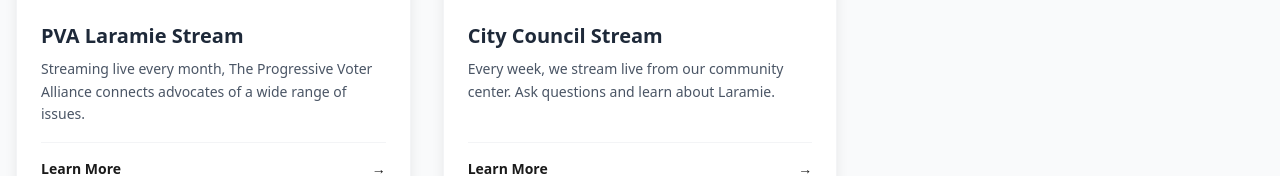
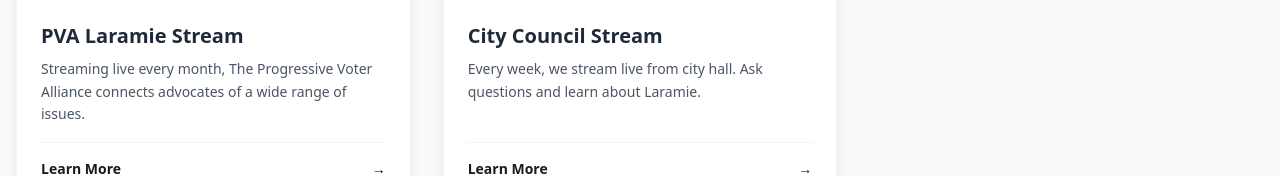
Before and after one commit to Laramie247/laramie247, a Next.js app: page /event_board in a window 1280 px wide. Shown: the part 1375-1551 px from the top of the page. Built offline with nearby package versions, Linux system fonts and the light colour scheme.

Commit message:
updated description of city hall stream in community events

```diff
--- a/data/communityEvents.ts
+++ b/data/communityEvents.ts
@@ -68,8 +68,8 @@
     {
         title: "City Council Stream",
         slug: "town-hall-stream",
-        description: "Every week, we stream live from our community center. Ask questions and learn about Laramie.",
-        detailedDescription: "Our weekly City Council Stream brings the community center to your living room. It's an open forum where residents can engage directly with local officials, organizers, and each other. Have a question about a new development project? promoting a local event? This is the place. We believe in transparent communication and active civic engagement. Tune in, speak up, and be part of the solution.",
+        description: "Every week, we stream live from city hall. Ask questions and learn about Laramie.",
+        detailedDescription: "Our weekly City Council Stream brings the city hall to your living room. It's an open forum where residents can engage directly with local officials, organizers, and each other. Have a question about a new development project? promoting a local event? This is the place. We believe in transparent communication and active civic engagement. Tune in, speak up, and be part of the solution.",
         socials: [
             {
                 name: "Youtube",
```
